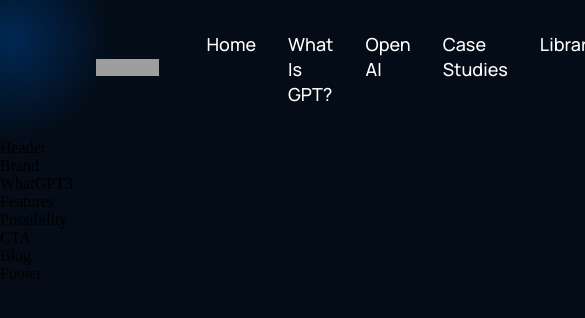
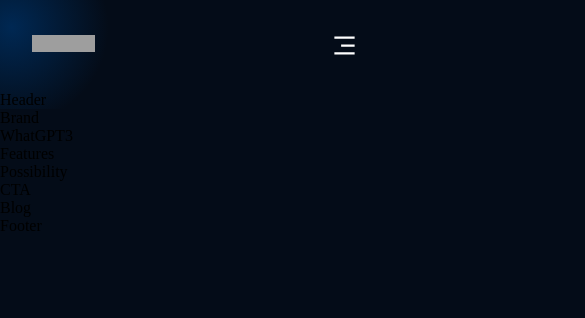
Before and after one commit to Mohamed-Abdellah89/gpt3, a React (Create React App) app: page / in a window 390 px wide. Shown: the top 318 px of the page, 585 px wide, since content can reach past the window. Built offline with nearby package versions, Linux system fonts and the light colour scheme; grey boxes are pictures that could not be loaded.

Commit message:
navbar is finishd

```diff
--- a/src/components/navbar/Navbar.jsx
+++ b/src/components/navbar/Navbar.jsx
@@ -5,8 +5,18 @@ import './navbar.css';
 import logo from '../../assets/GPT-3.svg';
 
 
+const Menu = () => (
+  <>
+    <p><a href="#home">Home</a></p>
+          <p><a href="#wgpt3">What is GPT?</a></p>
+          <p><a href="#possipility">Open AI</a></p>
+          <p><a href="#features">Case studies</a></p>
+          <p><a href="#blog">Library</a></p>
+  </>
+)
+
 const Navbar = () => {
-  //const [toggleMenu, setToggleMenu] = useState(false);
+  const [toggleMenu, setToggleMenu] = useState(false);
 
   return (
     <div className='gpt3__navbar'>
@@ -15,11 +25,7 @@ const Navbar = () => {
           <img src={logo} alt="logo" />
         </div>
         <div className='gpt3__navbar-links_container'>
-          <p><a href="#home">Home</a></p>
-          <p><a href="#wgpt3">What is GPT?</a></p>
-          <p><a href="#possipility">Open AI</a></p>
-          <p><a href="#features">Case studies</a></p>
-          <p><a href="#blog">Library</a></p>
+          <Menu />
         </div>
 
       </div>
@@ -30,11 +36,26 @@ const Navbar = () => {
 
         <div className='gpt3__navbar-menu'>
 
-        {/* {toggleMenu
+        {toggleMenu
           ? <RiCloseLine color="#fff" size={27} onClick={() => setToggleMenu(false)} />
-          : <RiMenu3Line color="#fff" size={27} onClick={() => setToggleMenu(true)} />} */}
+          : <RiMenu3Line color="#fff" size={27} onClick={() => setToggleMenu(true)} />}
 
         </div>
+
+        {
+          toggleMenu && (
+            <div className='gpt3__navbar-menu_container scale-up-center'>
+          <div className='gpt3__navbar-menu_container-links'>
+          <Menu />
+          <div className='gpt3__navbar-menu_container-links-sign'>
+            <p>Sign In</p>
+            <button type='button'>Sign Up</button>
+          </div>
+          </div>
+        </div>
+          )
+        }
+
     </div>
   )
 }
--- a/src/components/navbar/navbar.css
+++ b/src/components/navbar/navbar.css
@@ -60,3 +60,80 @@
     outline: none;
     cursor: pointer;
 }
+
+.gpt3__navbar-menu{
+    margin-left: 1rem;
+    position: relative;
+    display: none;
+}
+
+.gpt3__navbar-menu svg{
+    cursor: pointer;
+}
+
+.gpt3__navbar-menu_container{
+    display: flex;
+    justify-content: flex-end;
+    align-items: end;
+    text-align: end;
+
+    position: absolute;
+    background-color: var(--color-footer);
+    top: 40px;
+    right: 0;
+    margin-top: 1rem;
+    padding: 2rem;
+    min-width: 210px;
+    border-radius: 5px;
+    box-shadow: 0 0 5 rgb(0,0,0,0.2);
+
+}
+
+
+.gpt3__navbar-menu_container p{
+    margin: 1rem 0;
+}
+
+.gpt3__navbar-menu_container-links-sign{
+    display: none;
+}
+
+@media screen and (max-width: 1050px) {
+    .gpt3__navbar-links_container{
+        display: none;
+    }
+    .gpt3__navbar-menu{
+        display: flex;
+    }
+
+}
+
+@media screen and (max-width: 700px) {
+    .gpt3__navbar{
+       padding: 2rem 4rem;
+    }
+
+
+}
+
+
+
+
+
+@media screen and (max-width: 550px) {
+
+    .gpt3__navbar{
+        padding: 2rem;
+     }
+    .gpt3__navbar-sign{
+        display: none;
+    }
+    .gpt3__navbar-links_container{
+       top: 20px;
+    }
+
+    .gpt3__navbar-menu_container-links-sign{
+        display: block;
+    }
+
+}
```
